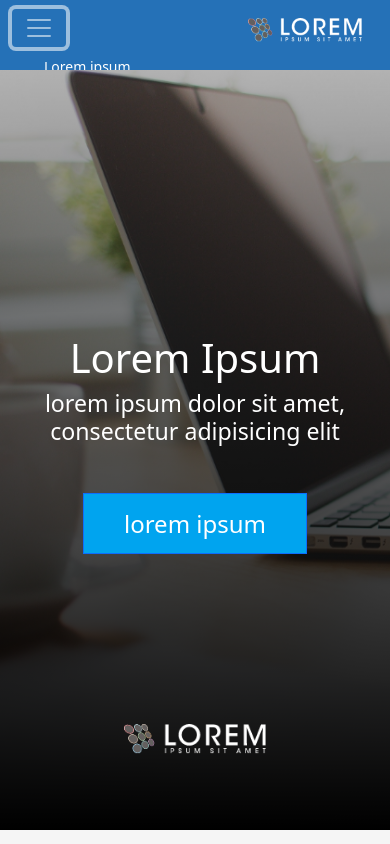
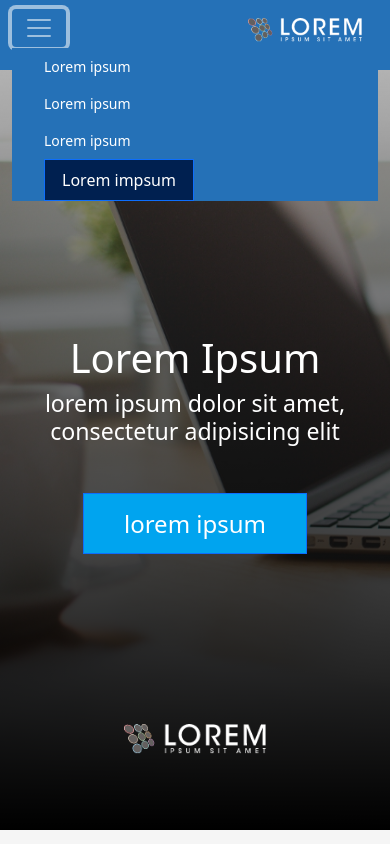
Before and after one commit to cissavalim/raccoon-site, a plain HTML site: page index.html in a window 390 px wide. Both pictures are taken after a click on the button "Toggle navigation". Shown: the top 844 px of the page. Drawn offline with nearby package versions, Linux system fonts and the light colour scheme.

Commit message:
update navbar

```diff
--- a/styles/responsive.css
+++ b/styles/responsive.css
@@ -1,6 +1,25 @@
+@media (max-width: 991px) {
+   button.nav {
+      margin: auto 2rem;
+      padding: 0.5rem 1rem;
+      border-radius: 0;
+      width: 150px;
+      display: block;
+   }
+}
+
 @media (max-width: 900px) {
    .animate {
       display: none;
+   }
+
+   button.nav {
+      margin: auto 2rem;
+      padding: 0;
+      border-radius: 0;
+      width: 150px;
+      padding: 0.5rem;
+      display: block;
    }
 
    .first-container-footer {
--- a/styles/style.css
+++ b/styles/style.css
@@ -66,6 +66,10 @@ html {
    }
 }
 
+.container-fluid {
+   z-index: 99999;
+}
+
 .animate {
    animation: mymove 0.8s infinite;
    animation-direction: alternate;
@@ -89,8 +93,13 @@ a.nav-link {
    font-size: 14px;
    margin: auto 2rem;
 }
+
 .navbar-dark .navbar-toggler {
    border: none;
+}
+
+.navbar-nav {
+   background-color: var(--blue);
 }
 
 button.nav {
@@ -106,6 +115,7 @@ button.nav {
 
 .first-container {
    color: white;
+   z-index: 0 !important;
 }
 
 .first-container h1 {
@@ -336,6 +346,9 @@ button.big {
    margin-bottom: 1rem;
 }
 
+input:focus {
+}
+
 .btn-submit {
    width: 100%;
    border-radius: 0;
```
